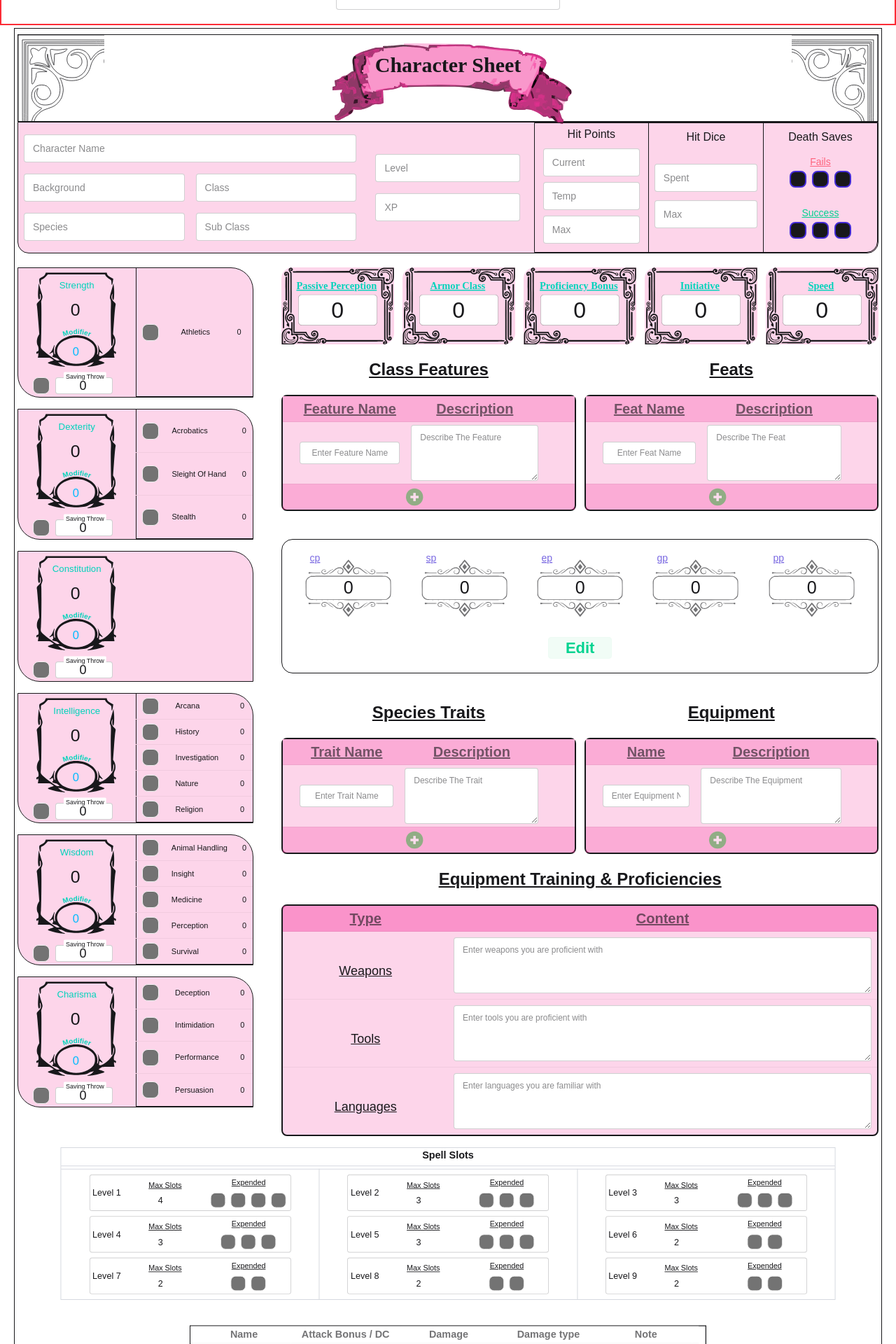
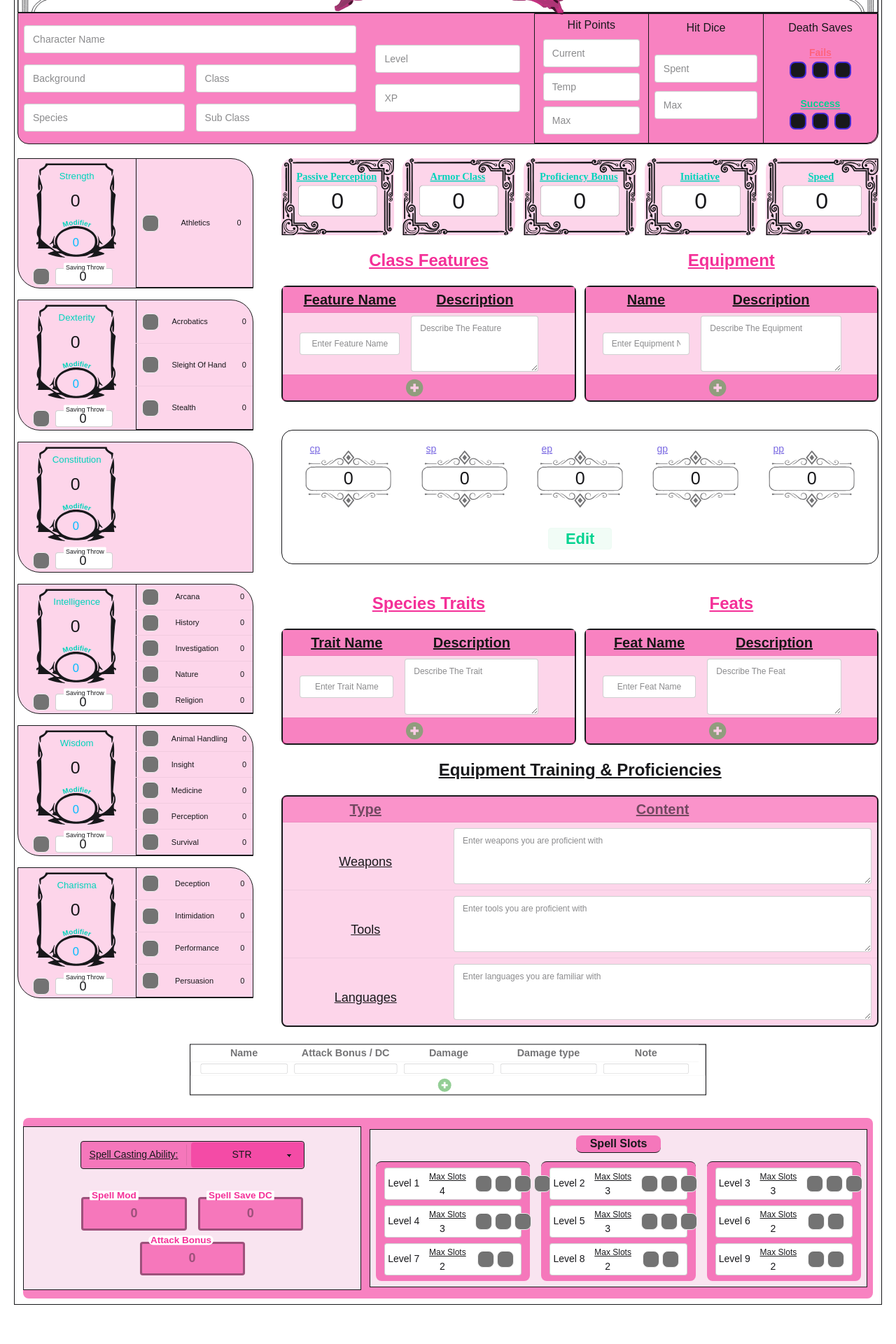
Before and after one commit to TomerSof/dnd-character-sheet, a Next.js app: page / in a window 1280 px wide. Shown: the part 120-2040 px from the top of the page at 70% size. After the commit the page ends 1984 px from the top, so only its background shows below. Built offline with nearby package versions, Linux system fonts and the light colour scheme.

Commit message:
Updated coins edit modal & added SpellCasingInfo &  changed styling colors

```diff
--- a/app/sheet/characterContext.tsx
+++ b/app/sheet/characterContext.tsx
@@ -14,6 +14,13 @@ var defaultCharacter = {
   hitDiceMax: 0,
   hitDiceSpent: 0,
   size: 0,
+  spellCasting: {
+    ability: '',
+    abilityMod: 0,
+    spellSaveDC: 0,
+    spellAttackBonus: 0,
+  },
+
   coins: [
     { name: "Copper Piece", token: "cp", count: 0, valueInGP: 0.01 },
     { name: "Silver Piece", token: "sp", count: 0, valueInGP: 0.1 },
@@ -109,6 +116,13 @@ type characterData = {
   hitDiceMax: number,
   hitDiceSpent: number,
   size: number,
+  spellCasting: {
+    ability: string;
+    abilityMod: number;
+    spellSaveDC: number;
+    spellAttackBonus: number;
+  };
+
   coins: { name: string, token: string, count: number, valueInGP: number }[],
   traits: { name: string, baseValue: number, bonusValue: number }[],
   stats: {
@@ -124,6 +138,8 @@ type characterContextType = characterData & {
   checkingSkill: (statIdx: number, skillIdx: number) => void;
   onTraitValueChange: (index: number, updatedValue: number) => void;
   onStatChange: (index: number, updateValue: number) => void;
+  updateCoins: (add: Record<string, number>, subtract: Record<string, number>) => void;
+  setSpellCasting: (ability: string) => void;
 };
 
 const CharacterContext = createContext<characterContextType | undefined>(undefined);
@@ -136,6 +152,18 @@ const CharacterContext = createContext<characterContextType | undefined>(undefin
 export const CharacterProvider = ({ children }: { children: ReactNode }) => {
 
   const [character, setCharacter] = useState<characterData>(defaultCharacter);
+
+  const setSpellCasting = (ability: string) => {
+    const characterStat = character.stats.find(stat => stat.abbreviation == ability)!;
+    const proficiencyBonus = character.traits[2].baseValue;
+    const abilityInfo = {
+      ability: ability,
+      abilityMod: characterStat.modValue,
+      spellSaveDC: 8 + proficiencyBonus + characterStat.modValue,
+      spellAttackBonus: proficiencyBonus + characterStat.modValue
+    }
+    setCharacter({...character,spellCasting: abilityInfo});
+  }
 
   const checkingSavingThrow = (index: number) => {
     const updatedIsProficient = !character.stats[index].savingThrow.isProficient;
@@ -196,10 +224,20 @@ export const CharacterProvider = ({ children }: { children: ReactNode }) => {
     setCharacter({ ...character, stats: updatedStats });
   };
 
+  const updateCoins = (add: Record<string, number>, subtract: Record<string, number>) => {
+    const updatedCoins = character.coins.map(coin => {
+      const addCount = add[coin.token] ?? 0;
+      const subtractCount = subtract[coin.token] ?? 0;
+      const newCount = coin.count + addCount - subtractCount;
+      return { ...coin, count: newCount < 0 ? 0 : newCount };
+    });
+    setCharacter({ ...character, coins: updatedCoins })
+  }
+
   return (
     <CharacterContext.Provider
       value={{
-        ...character, setCharacter, checkingSavingThrow, checkingSkill, onTraitValueChange, onStatChange
+        ...character, setCharacter, checkingSavingThrow, checkingSkill, onTraitValueChange, onStatChange, updateCoins, setSpellCasting
       }}>
       {children}
     </CharacterContext.Provider>
--- a/app/sheet/sections/coinsModal.tsx
+++ b/app/sheet/sections/coinsModal.tsx
@@ -1,7 +1,7 @@
 // components/CoinsModal.tsx
 'use client';
 
-import React from 'react';
+import React, { ChangeEvent, FormEvent, useState } from 'react';
 
 type CoinsModalProps = {
   isOpen: boolean;
@@ -12,9 +12,33 @@ type CoinsModalProps = {
     count: number;
     valueInGP: number;
   }[];
+  onSubmit: (add: Record<string, number>, subtract: Record<string, number>) => void;
 };
-export default function CoinsModal({ isOpen, onClose }: CoinsModalProps) {
+export default function CoinsModal({ isOpen, onClose, coins, onSubmit }: CoinsModalProps) {
   if (!isOpen) return null;
+
+  const [addValues, setAddValues] = useState<Record<string, number>>({});
+  const [subtractValues, setSubtractValues] = useState<Record<string, number>>({});
+
+  const handleChange = (e: ChangeEvent<HTMLInputElement>, type: "add" | "subtract", token: string) => {
+    const value = Math.max(0, e.target.valueAsNumber);
+    if (type == "add")
+      setAddValues(prev => ({ ...prev, [token]: value }));
+    else {
+      const coin = coins.find(c => c.token === token);
+      const maxSubtract = coin ? coin.count : 0;
+      setSubtractValues(prev => ({
+        ...prev,
+        [token]: value > maxSubtract ? maxSubtract : value
+      }));
+    }
+  };
+
+  const handleSubmit = (e: FormEvent) => {
+    e.preventDefault();
+    onSubmit(addValues, subtractValues);
+    onClose();
+  };
 
   return (
     <div
@@ -23,14 +47,45 @@ export default function CoinsModal({ isOpen, onClose }: CoinsModalProps) {
       onClick={onClose} // closes when clicking outside box
     >
       <div
-        className="modal-box"
+        className="modal-box bg-secondary max-w-[75%] w-[65%]"
         onClick={(e) => e.stopPropagation()} // prevents close when clicking inside
       >
-        <h3 className="font-bold text-accent text-lg">Edit Coins</h3>
-        <p className="py-4">Coin editing UI here</p>
-        <div className="modal-action">
-          <button className="btn" onClick={onClose}>Close</button>
-        </div>
+        <h3 className="font-bold text-current text-2xl underline">Edit Coins</h3>
+
+        <form onSubmit={handleSubmit} className='w-full my-5'>
+
+          <div className="flex flex-row items-center bg-secondary-content gap-4 py-2 mb-5 rounded">
+            <p className="text-success text-center w-1/6 text-xl self-center">Add:</p>
+            <div className="flex gap-4 w-5/6 mx-2">
+              {coins.map(coin => (
+                <label key={coin.name} className="floating-label">
+                  <span>{coin.token}</span>
+                  <input type="number" value={addValues[coin.token] || 0} onChange={(e => handleChange(e, "add", coin.token))}
+                    placeholder={coin.token} className="input input-md" />
+                </label>
+              ))}
+            </div>
+          </div>
+
+          <div className="flex flex-row items-center bg-secondary-content gap-4 py-2 mb-5 rounded">
+            <p className="text-error text-center w-1/6  text-xl self-center">Subtract:</p>
+            <div className="flex gap-4 w-5/6 mx-2">
+              {coins.map(coin => (
+                <label key={coin.name} className="floating-label">
+                  <span>{coin.token}</span>
+                  <input type="number" value={subtractValues[coin.token] || 0} onChange={(e => handleChange(e, "subtract", coin.token))}
+                    placeholder={coin.token} className="input input-md" />
+                </label>
+              ))}
+            </div>
+          </div>
+
+          <div className="modal-action flex gap-15 justify-center">
+            <button className="btn btn-soft btn-error" type='button' onClick={onClose}>Cancel</button>
+            <button className='btn btn-soft btn-success' type='submit'>Submit</button>
+          </div>
+
+        </form>
       </div>
     </div>
   );
--- a/app/sheet/sections/featuresTable.tsx
+++ b/app/sheet/sections/featuresTable.tsx
@@ -35,14 +35,14 @@ export default function FeaturesTable({
 
   return (
     <div className="overflow-x-auto max-h-[500px]">
-      <h2 className="text-2xl font-bold mb-5 text-center underline">{title}</h2>
+      <h2 className="text-2xl font-bold mb-5 text-center text-secondary underline">{title}</h2>
       <table className="table border-2  table-xs table-pin-rows table-pin-cols">
         <thead>
           <tr className=''>
-            <th className='bg-secondary/40'></th>
-            <td className="text-center text-xl bg-secondary/40 underline">{nameLabel}</td>
-            <td className="text-center text-xl bg-secondary/40 underline">{descLabel}</td>
-            <th className='bg-secondary/40'></th>
+            <th className='bg-secondary/60'></th>
+            <td className="text-center text-neutral-900 text-xl bg-secondary/60 underline">{nameLabel}</td>
+            <td className="text-center text-neutral-900 text-xl bg-secondary/60 underline">{descLabel}</td>
+            <th className='bg-secondary/60'></th>
           </tr>
         </thead>
         <tbody>
@@ -97,7 +97,7 @@ export default function FeaturesTable({
           ))}
         </tbody>
         <tfoot>
-          <tr className="bg-secondary/40 group hover:border hover:border-yellow-300">
+          <tr className="bg-secondary/60 group hover:border hover:border-yellow-300">
             <td colSpan={7} className="text-center">
               <svg
                 className="pr-10 inline-block w-full h-7 opacity-60 group-hover:opacity-100 transition-opacity duration-150 cursor-pointer"
--- /dev/null
+++ b/app/sheet/sections/spellCastingInfo.tsx
@@ -0,0 +1,53 @@
+import React, { ChangeEvent } from 'react'
+import { useCharacter } from '../characterContext'
+
+export default function SpellCastingInfo() {
+  const { stats, spellCasting, setSpellCasting } = useCharacter();
+
+  const handleSelect = (e: ChangeEvent<HTMLSelectElement>) => {
+    setSpellCasting(e.target.value);
+  }
+  return (
+    <div className='flex flex-col justify-center bg-secondary-content  border px-5 py-5'>
+
+      <label className="select self-center bg-secondary/60 border-current mb-10">
+        <span className="label text-current underline">Spell Casting Ability:</span>
+        <select>
+          <option disabled={true} className='text-center '>Choose Ability</option>
+          {stats.map(stat => (
+            <option key={stat.abbreviation} value={stat.abbreviation} className="text-center text-accent">
+              {stat.abbreviation}
+            </option>
+          ))}
+        </select>
+      </label>
+
+      <div className="flex flex-wrap gap-4 justify-center">
+        <label className="floating-label">
+          <span className='text-secondary font-bold'>Spell Mod</span>
+          <input
+            type="text"
+            className="input input-lg w-[15ch] disabled:bg-secondary/60 disabled:border-current disabled:border-3 text-center font-bold"
+            disabled value={spellCasting.abilityMod} />
+        </label>
+
+        <label className="floating-label ">
+          <span className='text-secondary font-bold'>Spell Save DC</span>
+          <input
+            type="text"
+            className="input input-lg w-[15ch] disabled:bg-secondary/60 disabled:border-current disabled:border-3  text-center font-bold"
+            disabled value={spellCasting.spellSaveDC} />
+        </label>
+
+        <label className="floating-label">
+          <span className='text-secondary font-bold rounded-2xl'>Attack Bonus</span>
+          <input
+            type="text"
+            className="input input-lg w-[15ch] disabled:bg-secondary/60 disabled:border-current disabled:border-3  text-center font-bold"
+
+            disabled value={spellCasting.spellAttackBonus} />
+        </label>
+      </div>
+    </div>
+  )
+}
--- a/app/sheet/sections/spellSlots.tsx
+++ b/app/sheet/sections/spellSlots.tsx
@@ -18,7 +18,7 @@ function SpellSlotLevel({
     return (
         <label className="input p-1 flex flex-row self-center h-full gap-2">
             <span className="w-20">Level {level}</span>
-            <div className="flex flex-wrap gap-2 justify-center w-full h-full">
+            <div className="flex flex-wrap gap-1 justify-center w-full h-full">
                 <p className="w-full text-xs text-center underline">Max Slots</p>
                 <input
                     type="number"
@@ -30,8 +30,7 @@ function SpellSlotLevel({
                     onChange={(e) => onTotalChange(level, e.target.value)}
                 />
             </div>
-            <div className="flex flex-wrap gap-2 justify-center w-full h-full">
-                <p className="w-full text-xs text-center underline">Expended</p>
+            <div className="flex gap-1 justify-center w-full mr-1 h-full flex-nowrap">
                 {[...Array(totalSlots)].map((_, i) => (
                     <input
                         key={i}
@@ -42,9 +41,11 @@ function SpellSlotLevel({
                     />
                 ))}
             </div>
+
         </label>
     );
 }
+
 
 export default function SpellSlots() {
     // Initialize state: map level to total and expended counts
@@ -109,15 +110,13 @@ export default function SpellSlots() {
     });
 
     return (
-        <div className="grid grid-cols-3 mt-1 border border-gray-300 box-border text-center items-center scale-90 gap-y-1">
-            <p className="col-span-3 font-bold border-b border-gray-300 pb-1">Spell Slots</p>
+        <div className="grid grid-cols-3 my-2 border bg-secondary-content box-border text-center items-center gap-y-1">
+            <p className="col-span-3 w-max mx-auto font-bold border-b bg-secondary/60 m-2 rounded-lg pb- px-5">Spell Slots</p>
 
             {cols.map((col, colIdx) => (
-                <div
-                    key={colIdx}
-                    className={`flex flex-col px-3 gap-2 py-2 box-border border-t border-gray-300 ${colIdx !== 0 ? 'border-l border-gray-300' : ''
-                        }`}
-                >
+                <div key={colIdx}
+                    className='flex flex-col px-3 gap-2 py-2 bg-secondary/60 box-border border-t mx-2 rounded-lg mb-2'>
+
                     {col.map(({ level, total, expended }) => (
                         <SpellSlotLevel
                             key={level}
--- a/app/sheet/sections/topPageInfo.tsx
+++ b/app/sheet/sections/topPageInfo.tsx
@@ -23,7 +23,7 @@ export default function TopPageInfo() {
     }
 
     return (
-        <div className="grid border bg-secondary/20 rounded-b-2xl grid-cols-5">
+        <div className="grid border bg-secondary/60 rounded-b-2xl grid-cols-5">
             {/*Left Side*/}
             <div className="w-full col-span-2 self-center">
                 <div className="grid grid-cols-2 gap-4 p-2 ">
@@ -113,20 +113,20 @@ export default function TopPageInfo() {
                         <div className="flex flex-col justify-center gap-6 flex-grow w-fit mx-auto">
 
                             <div>
-                                <label className="label text-sm text-error underline">Fails</label><br />
+                                <label className="label text-sm text-error font-extrabold underline underline-offset-2">Fails</label><br />
                                 {checkedFails.map((checked, i) => (
                                     <input
                                         key={i}
                                         type="checkbox"
                                         checked={checked}
                                         onChange={() => toggleFail(i)}
-                                        className="mx-1 checkbox border-primary border-2 bg-current checked:border-error checked:bg-red-400 checked:text-red-800"
+                                        className="mx-1 checkbox border-primary border-2 bg-current  checked:border-error checked:bg-red-400 checked:text-red-800"
                                     />
                                 ))}
                             </div>
                             {/*Save*/}
                             <div>
-                                <label className="label text-sm text-success underline">Success</label><br />
+                                <label className="label text-sm text-success font-extrabold underline underline-offset-2">Success</label><br />
                                 {checkedSuccess.map((checked, i) => (
                                     <input
                                         key={i}
--- a/app/sheet/sheet.tsx
+++ b/app/sheet/sheet.tsx
@@ -18,32 +18,23 @@ import CoinsModal from "./sections/coinsModal";
 import PracticeComponent from "./practice/practiceComponent";
 import ThemeController from "./themeController";
 import { useCharacter } from "./characterContext";
+import SpellCastingInfo from "./sections/spellCastingInfo";
 
 
 
 export default function CharacterSheet() {
 
-  const {
-    stats,
-    traits,
-    coins,
-    checkingSavingThrow,
-    checkingSkill,
-    onTraitValueChange,
-    onStatChange,
-  } = useCharacter();
+  const { stats, traits, coins,
+    checkingSavingThrow, checkingSkill, onTraitValueChange, onStatChange, updateCoins } = useCharacter();
+
   const [isCoinsModalOpen, setIsCoinsModalOpen] = useState(false);
-
-
-
-
 
 
   return (<>
 
-    <PracticeComponent/>
 
-    <ThemeController/>
+    <ThemeController />
+
 
 
     <div className="justify-items-center border px-1 mt-1 mx-5">
@@ -85,7 +76,7 @@ export default function CharacterSheet() {
           </div>
           <div className="flex flex-row gap-3 ">
             <ClassFeatures />
-            <Feats />
+            <EquipmentTable />
           </div>
 
 
@@ -98,23 +89,32 @@ export default function CharacterSheet() {
               ))}
               <div className="col-span-5 text-center mt-2">
                 <button onClick={() => setIsCoinsModalOpen(true)} className="btn btn-soft btn-success btn-xs sm:btn-sm md:btn-md lg:btn-lg xl:btn-xl h-[90%]">Edit</button>
-                <CoinsModal isOpen={isCoinsModalOpen} coins={coins} onClose={() => setIsCoinsModalOpen(false)} />
+                <CoinsModal isOpen={isCoinsModalOpen} coins={coins} onSubmit={updateCoins} onClose={() => setIsCoinsModalOpen(false)} />
               </div>
             </div>
           </div>
 
           <div className="flex flex-row gap-3">
             <SpeciesTraits />
-            <EquipmentTable />
+            <Feats />
           </div>
           <div>
             <TrainingAndProficiencies />
           </div>
         </div>
       </div>
+      <WaponsAndAttacksTB />
+      <div className="grid grid-cols-5 gap-1 my-2 mx-2 rounded-lg bg-secondary/60 ">
+        <div className="col-span-2 flex items-center justify-center">
+          <SpellCastingInfo />
+        </div>
+        <div className="col-span-3 flex items-center py-2 px-2 justify-center">
+          <SpellSlots />
+        </div>
+      </div>
 
-      <SpellSlots />
-      <WaponsAndAttacksTB />
+
+
     </div>
 
   </>
```
